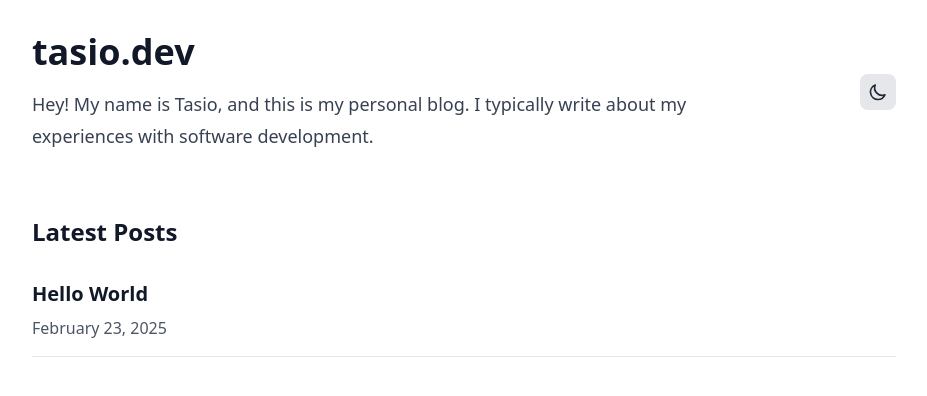
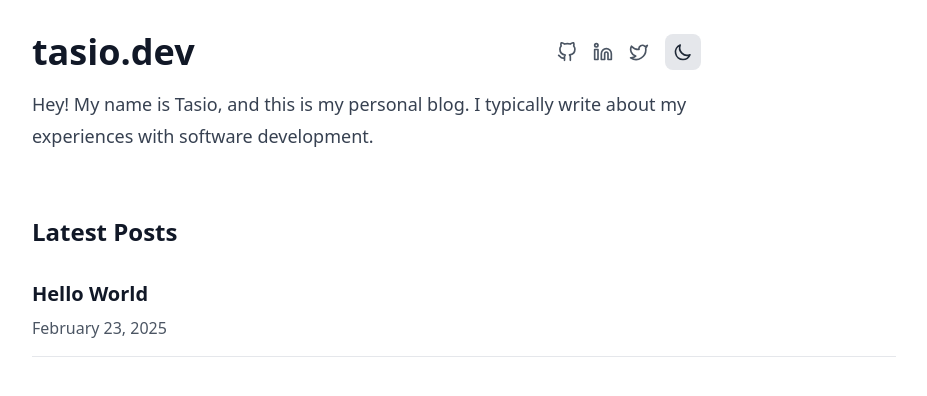
Before and after one commit to tasiov/blog, a Next.js app: page / in a window 1280 px wide. Shown: the top 396 px of the page, without its empty margins (176-1103 px from the left). Built offline with nearby package versions, Linux system fonts and the light colour scheme.

Commit message:
feat: add social links

```diff
--- a/app/page.tsx
+++ b/app/page.tsx
@@ -2,6 +2,7 @@
 import Link from 'next/link'
 import { format } from 'date-fns'
 import ThemeToggle from '@/components/ThemeToggle'
+import SocialLinks from '@/components/SocialLinks'
 
 export default function Home() {
   const posts = getSortedPostsData()
@@ -9,18 +10,21 @@
 
   return (
     <main className="max-w-4xl mx-auto py-8 px-4">
-      <div className="flex justify-between items-center mb-16">
+      <div className="flex justify-between items-start mb-16">
         <section>
-          <h1 className="text-4xl font-bold mb-4 flex items-center gap-2">
-            tasio.dev
-          </h1>
+          <div className="flex items-center justify-between mb-4">
+            <h1 className="text-4xl font-bold">tasio.dev</h1>
+            <div className="flex items-center gap-4">
+              <SocialLinks />
+              <ThemeToggle />
+            </div>
+          </div>
           <div className="prose dark:prose-invert prose-lg">
             <p>
               Hey! My name is Tasio, and this is my personal blog. I typically write about my experiences with software development.
             </p>
           </div>
         </section>
-        <ThemeToggle />
       </div>
       <section>
         <h2 className="text-2xl font-bold mb-8">Latest Posts</h2>
--- a/app/posts/[id]/page.tsx
+++ b/app/posts/[id]/page.tsx
@@ -2,6 +2,7 @@
 import { format } from 'date-fns'
 import { notFound } from 'next/navigation'
 import ThemeToggle from '@/components/ThemeToggle'
+import SocialLinks from '@/components/SocialLinks'
 
 export async function generateStaticParams() {
   const posts = getSortedPostsData()
@@ -30,7 +31,10 @@
               {format(new Date(post.date), 'MMMM d, yyyy')}
             </time>
           </div>
-          <ThemeToggle />
+          <div className="flex items-center gap-4">
+            <SocialLinks />
+            <ThemeToggle />
+          </div>
         </div>
         <div
           className="prose dark:prose-invert prose-lg"
--- /dev/null
+++ b/components/SocialLinks.tsx
@@ -0,0 +1,72 @@
+import Link from 'next/link'
+
+export default function SocialLinks() {
+  return (
+    <div className="flex gap-4">
+      <Link
+        href="https://github.com/tasiov"
+        target="_blank"
+        rel="noopener noreferrer"
+        className="text-gray-600 hover:text-gray-900 dark:text-gray-400 dark:hover:text-gray-100"
+        aria-label="GitHub"
+      >
+        <svg
+          viewBox="0 0 24 24"
+          width="20"
+          height="20"
+          stroke="currentColor"
+          strokeWidth="2"
+          fill="none"
+          strokeLinecap="round"
+          strokeLinejoin="round"
+        >
+          <path d="M9 19c-5 1.5-5-2.5-7-3m14 6v-3.87a3.37 3.37 0 0 0-.94-2.61c3.14-.35 6.44-1.54 6.44-7A5.44 5.44 0 0 0 20 4.77 5.07 5.07 0 0 0 19.91 1S18.73.65 16 2.48a13.38 13.38 0 0 0-7 0C6.27.65 5.09 1 5.09 1A5.07 5.07 0 0 0 5 4.77a5.44 5.44 0 0 0-1.5 3.78c0 5.42 3.3 6.61 6.44 7A3.37 3.37 0 0 0 9 18.13V22" />
+        </svg>
+      </Link>
+
+      <Link
+        href="https://linkedin.com/in/tasiov"
+        target="_blank"
+        rel="noopener noreferrer"
+        className="text-gray-600 hover:text-gray-900 dark:text-gray-400 dark:hover:text-gray-100"
+        aria-label="LinkedIn"
+      >
+        <svg
+          viewBox="0 0 24 24"
+          width="20"
+          height="20"
+          stroke="currentColor"
+          strokeWidth="2"
+          fill="none"
+          strokeLinecap="round"
+          strokeLinejoin="round"
+        >
+          <path d="M16 8a6 6 0 0 1 6 6v7h-4v-7a2 2 0 0 0-2-2 2 2 0 0 0-2 2v7h-4v-7a6 6 0 0 1 6-6z" />
+          <rect x="2" y="9" width="4" height="12" />
+          <circle cx="4" cy="4" r="2" />
+        </svg>
+      </Link>
+
+      <Link
+        href="https://twitter.com/tasio_dev"
+        target="_blank"
+        rel="noopener noreferrer"
+        className="text-gray-600 hover:text-gray-900 dark:text-gray-400 dark:hover:text-gray-100"
+        aria-label="Twitter"
+      >
+        <svg
+          viewBox="0 0 24 24"
+          width="20"
+          height="20"
+          stroke="currentColor"
+          strokeWidth="2"
+          fill="none"
+          strokeLinecap="round"
+          strokeLinejoin="round"
+        >
+          <path d="M22 4s-.7 2.1-2 3.4c1.6 10-9.4 17.3-18 11.6 2.2.1 4.4-.6 6-2C3 15.5.5 9.6 3 5c2.2 2.6 5.6 4.1 9 4-.9-4.2 4-6.6 7-3.8 1.1 0 3-1.2 3-1.2z" />
+        </svg>
+      </Link>
+    </div>
+  )
+}
```
